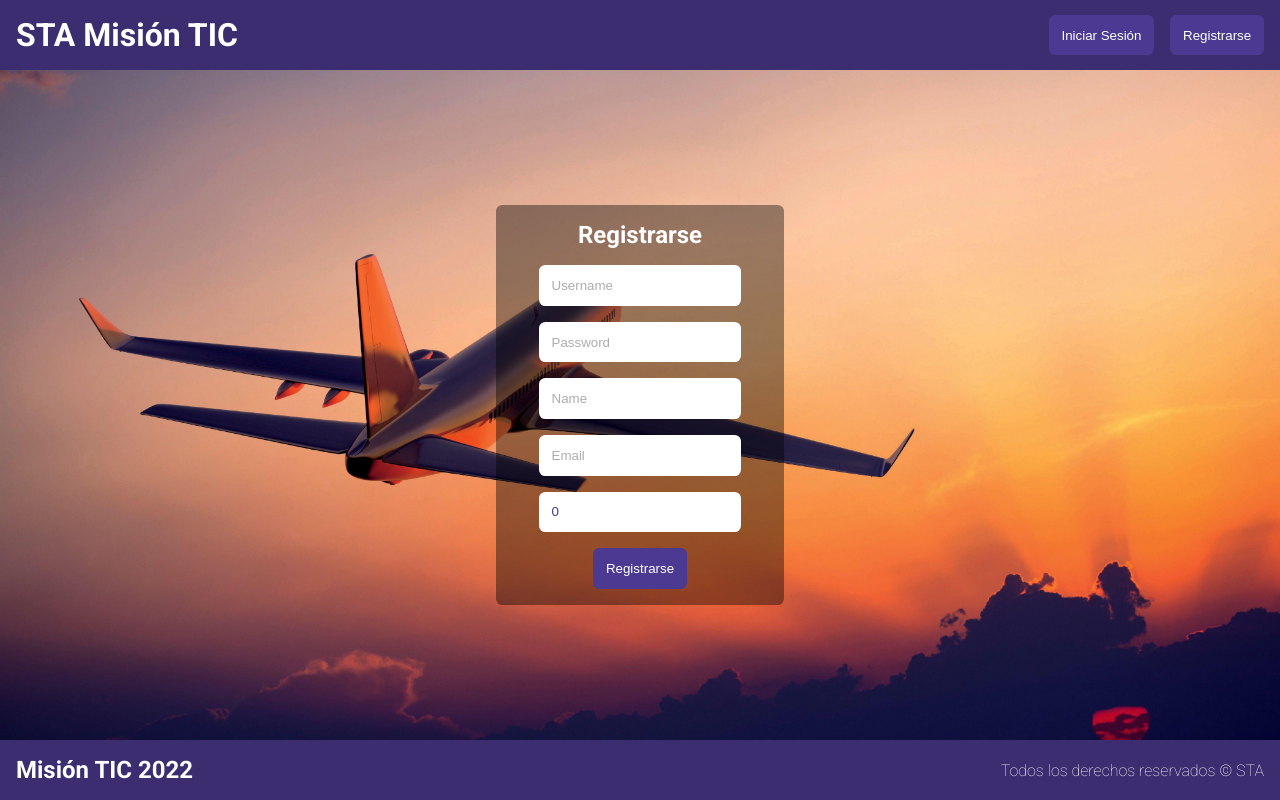
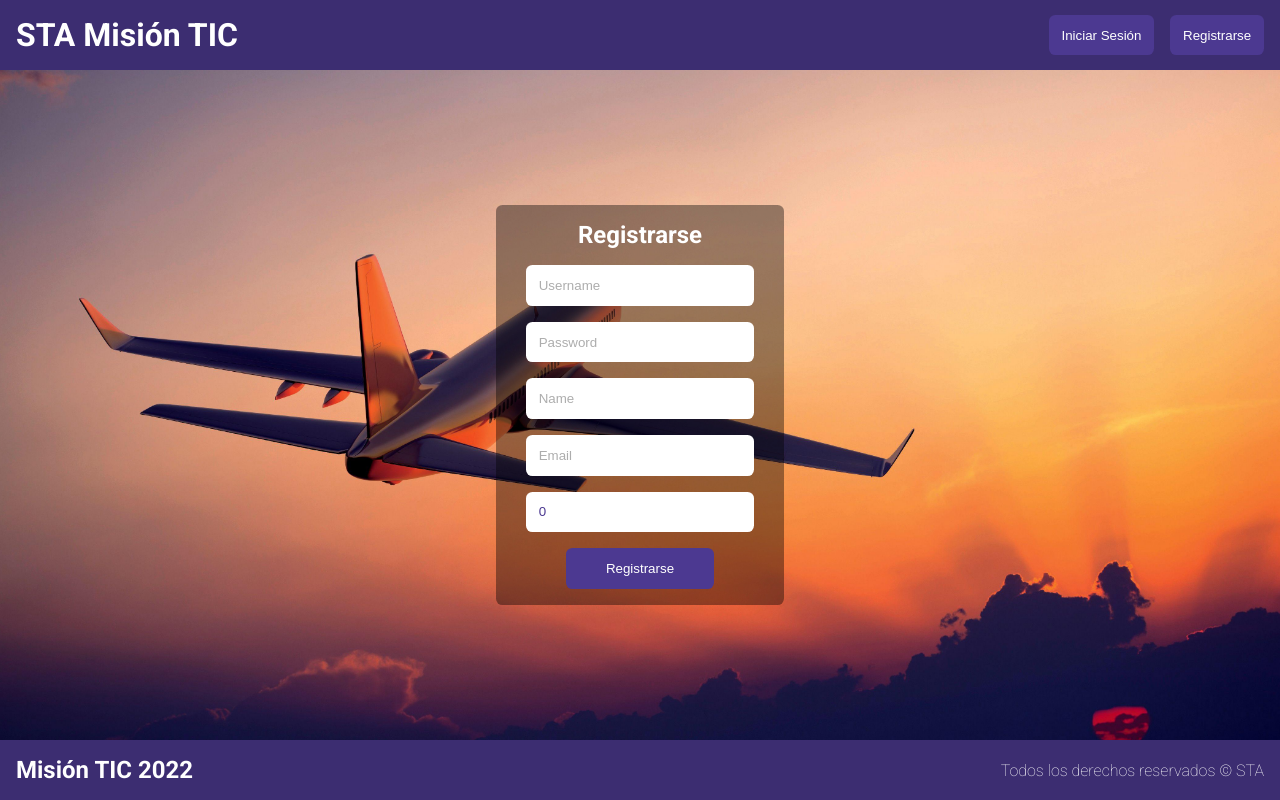
Before and after one commit to JorgeAVargasC/StaApp-Frontend, a Vue app: page /user/logIn in a window 1280 px wide. Both pictures are taken after a click on the button "Registrarse". Built offline with nearby package versions, Linux system fonts and the light colour scheme.

Commit message:
ajustes vista registrar usuario

```diff
--- a/src/components/SignUp.vue
+++ b/src/components/SignUp.vue
@@ -70,7 +70,6 @@ export default {
     background-color: rgba(0, 0, 0, 0.397);
     border-radius: 0.4rem;
     width: 18rem;
-    height: auto;
 }
 
 .container_signUp_user {
@@ -99,10 +98,12 @@ export default {
 
 .container_signUp_user form input{
     margin-bottom: 1rem;
+	width: 100%;
 }
 
 .container_signUp_user form button{
     margin-bottom: 1rem;
+	width: 60%;
 }
 
 </style>
```
